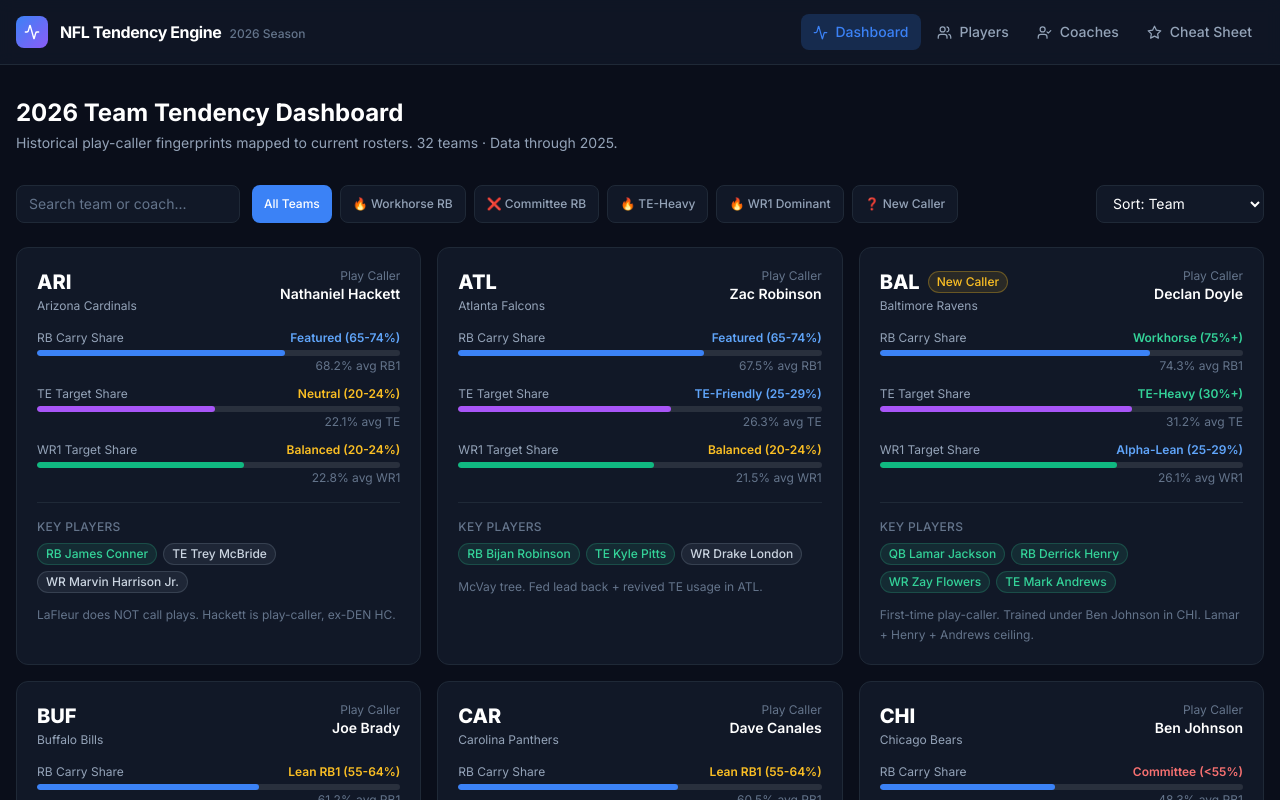
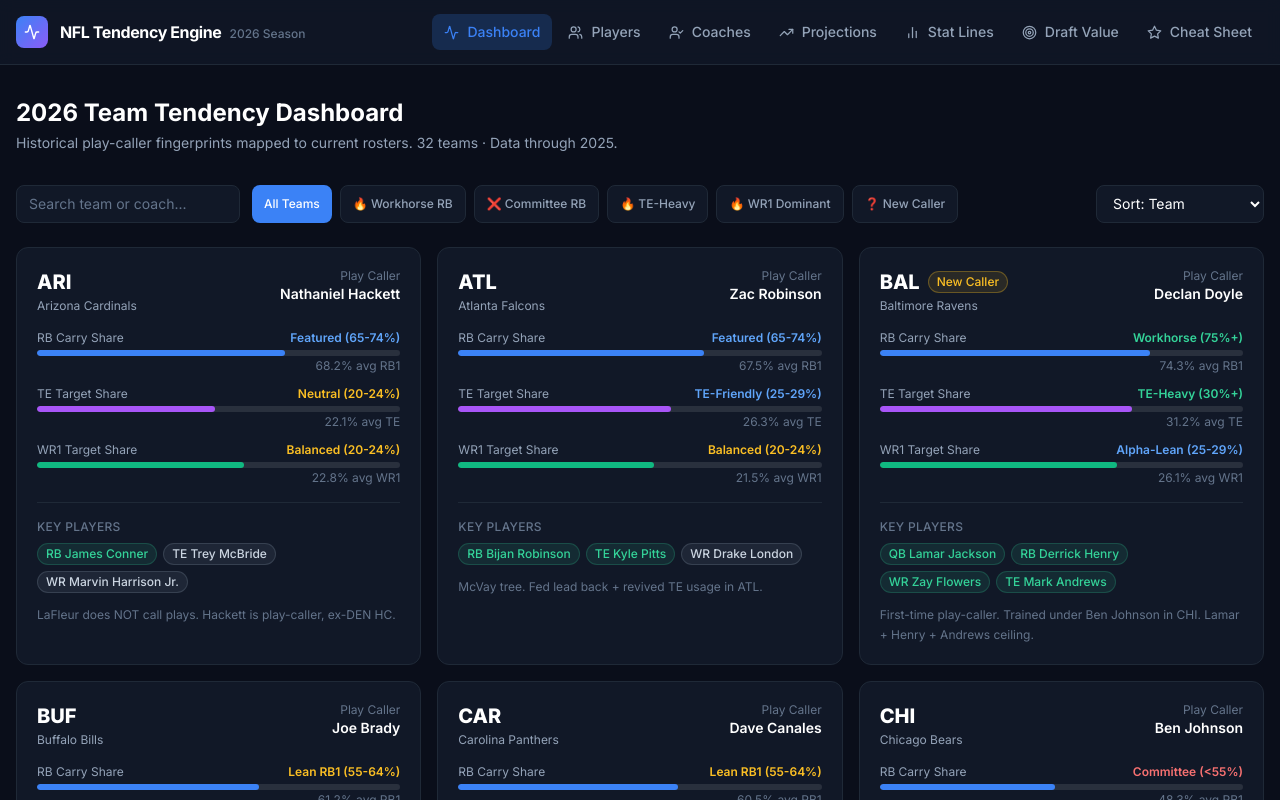
Before and after one commit to Dezar/NFL-Tendencies, a React (Vite) app: page / in a window 1280 px wide. Shown: the top 800 px of the page. Built offline with nearby package versions, Linux system fonts and the light colour scheme.

Commit message:
Add all new tabs to nav

```diff
--- a/src/App.jsx
+++ b/src/App.jsx
@@ -1,22 +1,27 @@
 import React from 'react'
-import { Routes, Route, NavLink, useLocation } from 'react-router-dom'
-import { Activity, Users, UserCheck, Star } from 'lucide-react'
+import { Routes, Route, NavLink } from 'react-router-dom'
+import { Activity, Users, UserCheck, Star, TrendingUp, BarChart2, Target } from 'lucide-react'
 import Dashboard from './pages/Dashboard'
 import Players from './pages/Players'
 import Coaches from './pages/Coaches'
 import CheatSheet from './pages/CheatSheet'
+import Projections from './pages/Projections'
+import StatProjections from './pages/StatProjections'
+import DraftValue from './pages/DraftValue'
 
 const navItems = [
   { to: '/', label: 'Dashboard', icon: Activity },
   { to: '/players', label: 'Players', icon: Users },
   { to: '/coaches', label: 'Coaches', icon: UserCheck },
+  { to: '/projections', label: 'Projections', icon: TrendingUp },
+  { to: '/stats', label: 'Stat Lines', icon: BarChart2 },
+  { to: '/draft', label: 'Draft Value', icon: Target },
   { to: '/cheatsheet', label: 'Cheat Sheet', icon: Star },
 ]
 
 export default function App() {
   return (
     <div className="min-h-screen flex flex-col">
-      {/* Header */}
       <header className="border-b border-nfl-border bg-nfl-card/80 backdrop-blur sticky top-0 z-50">
         <div className="max-w-7xl mx-auto px-4 h-16 flex items-center justify-between">
           <div className="flex items-center gap-3">
@@ -50,18 +55,20 @@
         </div>
       </header>
 
-      {/* Main */}
       <main className="flex-1 max-w-7xl mx-auto w-full px-4 py-8">
         <Routes>
           <Route path="/" element={<Dashboard />} />
           <Route path="/players" element={<Players />} />
           <Route path="/coaches" element={<Coaches />} />
+          <Route path="/projections" element={<Projections />} />
+          <Route path="/stats" element={<StatProjections />} />
+          <Route path="/draft" element={<DraftValue />} />
           <Route path="/cheatsheet" element={<CheatSheet />} />
         </Routes>
       </main>
 
       <footer className="border-t border-nfl-border py-4 text-center text-xs text-slate-600">
-        NFL Tendency Engine · Data through 2025 season · Rosters as of July 2026
+        NFL Tendency Engine · Data through 2025 season · Rosters as of August 2026
       </footer>
     </div>
   )
```
